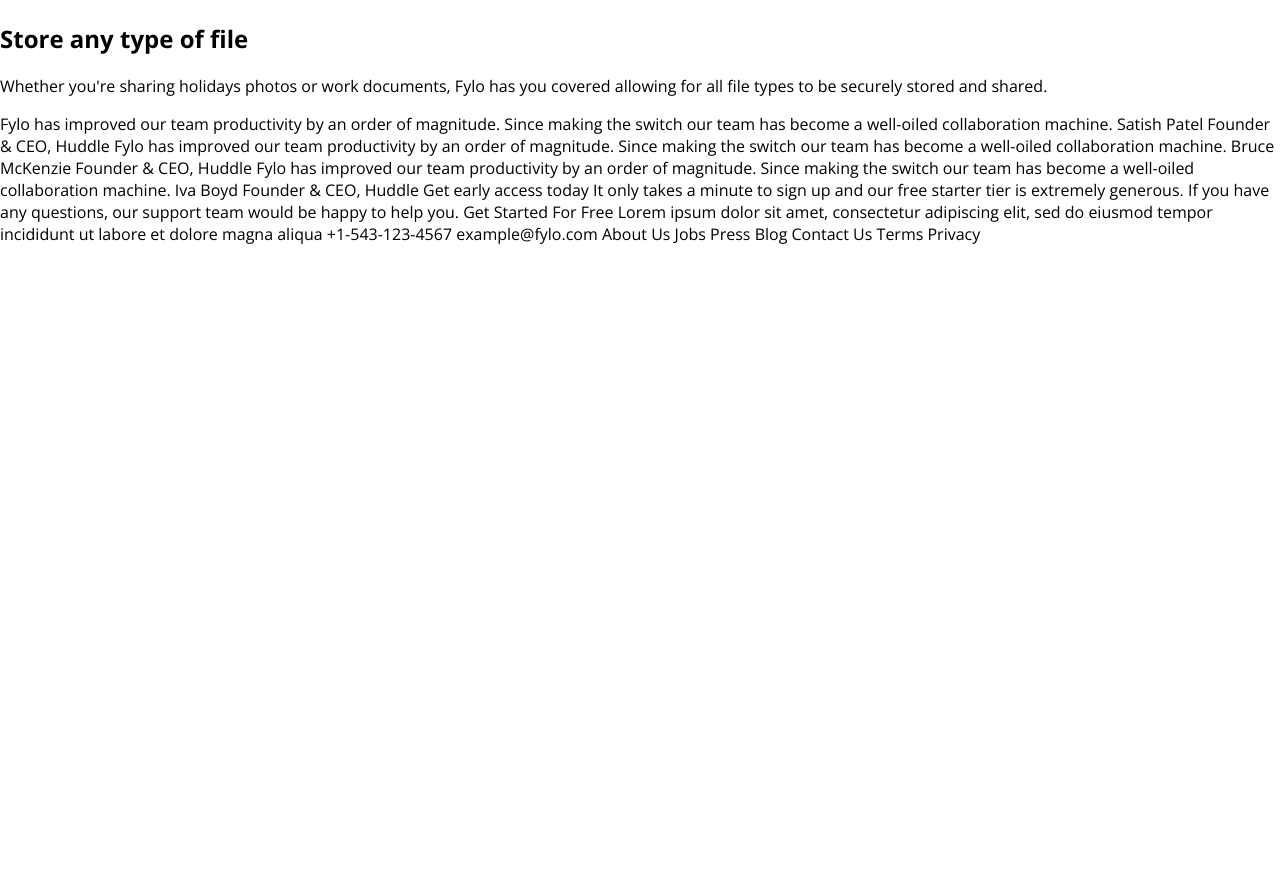
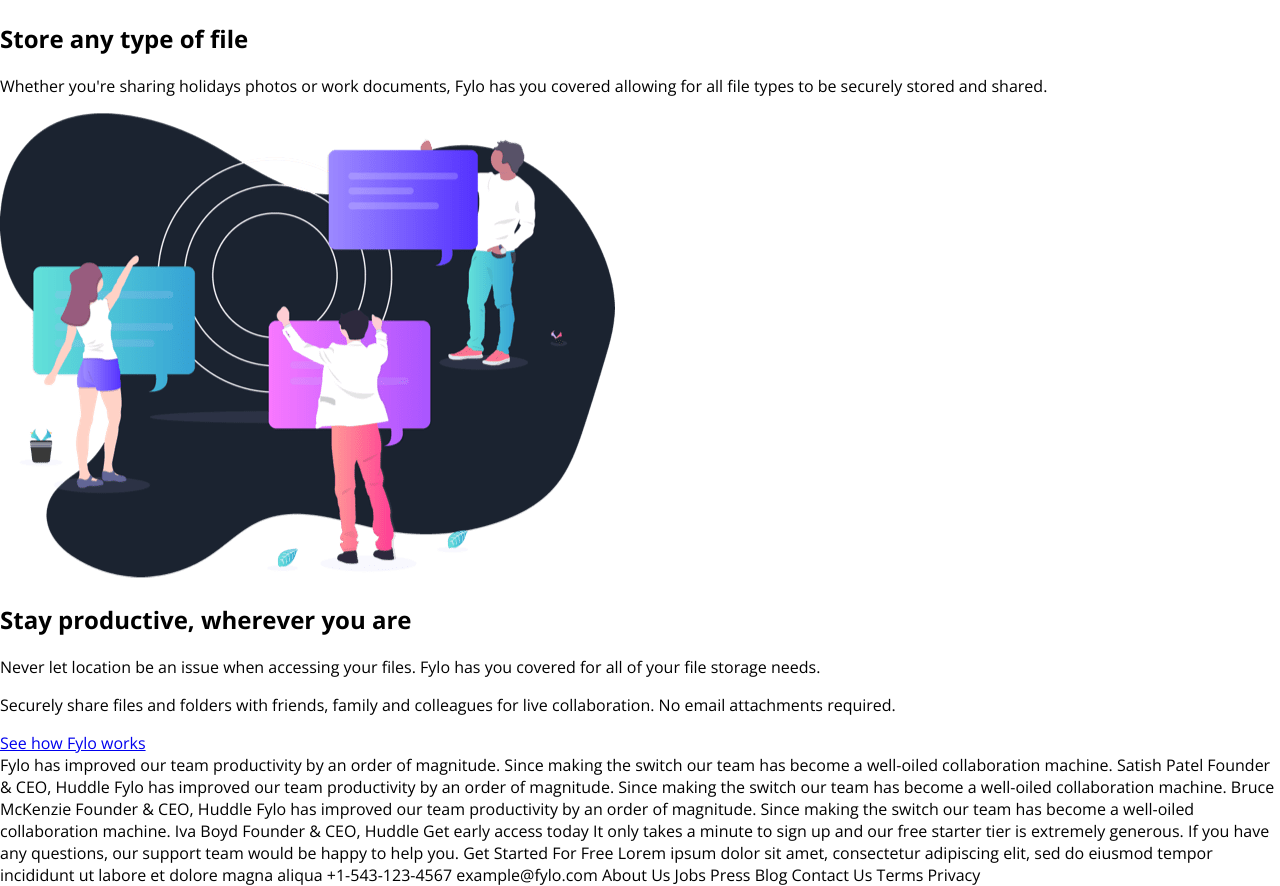
Before and after one commit to emewor/fem-fylo--dark-theme, a plain HTML site: page index.html in a window 1280 px wide. Shown: the part 936-1822 px from the top of the page. Before the commit the page ends 1181 px from the top, so only its background shows below. Drawn offline with Linux system fonts and the light colour scheme.

Commit message:
Added markup for main section's how-it-works block

```diff
--- a/index.html
+++ b/index.html
@@ -132,6 +132,33 @@
         </div> <!-- end content -->
       </div>
     </div> <!-- end features -->
+    <div class="how-it-works">
+      <div class="inner how-it-works__inner">
+        <div class="content how-it-works__content">
+          <div class="content__media how-it-works__content-media">
+            <div class="img-group how-it-works__img-group">
+              <img class="img-group__image how-it-works__image-group-image"
+                    src="./images/illustration-stay-productive.png"
+                    alt="Illustration of at least three people being productive.">
+            </div> <!-- end image group -->
+          </div> <!-- end content media -->
+          <div class="content__text how-it-works__content-text">
+            <hgroup class="copy how-it-works__copy">
+              <h2 class="heading how-it-works__heading">Stay productive, wherever you are</h2>
+              <p class="sub-heading how-it-works__sub-heading">Never let location be an issue when accessing your files. Fylo has you covered for all of
+                your file storage needs.</p>
+              <p class="sub-heading how-it-works__sub-heading">Securely share files and folders with friends, family and colleagues for live
+                collaboration. No email attachments required.</p>
+            </hgroup> <!-- end copy -->
+            <div class="cta-group how-it-works__cta-group">
+              <a class="cta-link how-it-works__cta-link"
+                  href="#"
+                  target="_blank">See how Fylo works</a>
+            </div> <!-- end cta group -->
+          </div> <!-- end content text -->
+        </div> <!-- end content -->
+      </div>
+    </div> <!-- end how-it-works -->
   </main>
   Fylo has improved our team productivity by an order of magnitude. Since making the switch our team has
   become a well-oiled collaboration machine.
```
